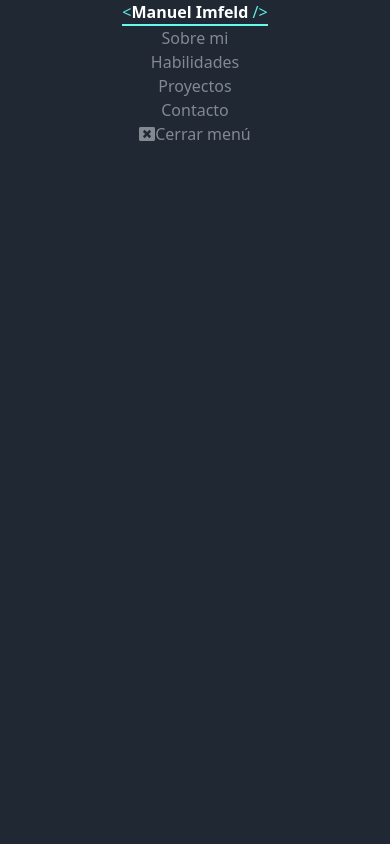
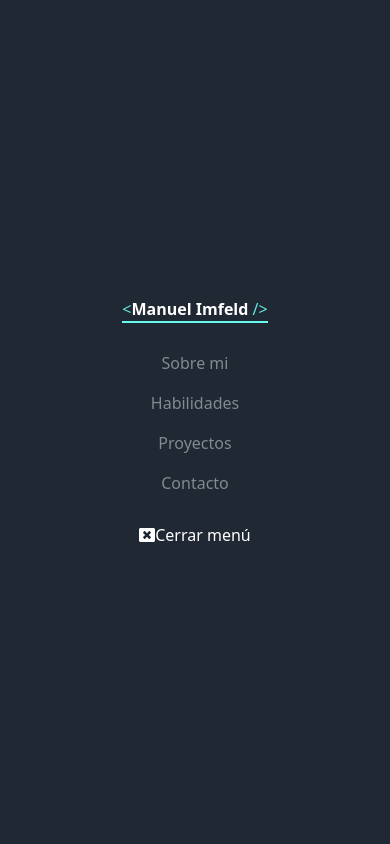
Before and after one commit to manuimfeld/portfolio-2023, a React (Vite) app: page / in a window 390 px wide. Both pictures are taken after a click on the item "Menu". Shown: the top 844 px of the page. Built offline with nearby package versions, Linux system fonts and the light colour scheme.

Commit message:
Edit css

```diff
--- a/src/components/Nav/ItemNav.jsx
+++ b/src/components/Nav/ItemNav.jsx
@@ -11,7 +11,7 @@ const ItemNav = ({
     <motion.li
       className={`${
         isOpen === false ? "hidden md:inline-block" : ""
-      } h-fit md:px-10 ${
+      } h-fit md:px-10 my-2 ${
         dataItem.text === "Contacto" ? "md:pl-10 md:pr-0" : ""
       }`}
       onClick={() => {
--- a/src/components/Nav/Nav.jsx
+++ b/src/components/Nav/Nav.jsx
@@ -29,11 +29,11 @@ const Nav = ({ activeNavItem, setActiveNavItem }) => {
           isOpen === true
             ? "h-[100vh] flex flex-col md:flex-row justify-start md:px-[40px] md:justify-center lg:justify-end items-center md:h-full text-[#838991]  bg-[#202833]"
             : "flex items-center h-full px-[20px] md:px-[40px]"
-        } justify-start md:justify-end items-center md:h-full text-[#838991]  bg-[#202833]`}
+        } justify-center md:justify-end items-center md:h-full text-[#838991]  bg-[#202833]`}
       >
         {/* nav Custom item  */}
         <motion.li
-          className={`h-fit w-fit text-color-primary md:font-bold md:mr-auto`}
+          className={`my-5 h-fit w-fit text-color-primary md:font-bold md:mr-auto`}
           onClick={() => handleNavItemClick("home")}
           whileHover={{ scale: 1.1 }}
         >
@@ -72,7 +72,7 @@ const Nav = ({ activeNavItem, setActiveNavItem }) => {
         <li
           className={`${
             isOpen === false ? "ml-auto md:ml-0" : ""
-          } flex items-center`}
+          } flex items-center my-5 text-white`}
           onClick={() => setIsOpen(!isOpen)}
         >
           <FaWindowClose
```
